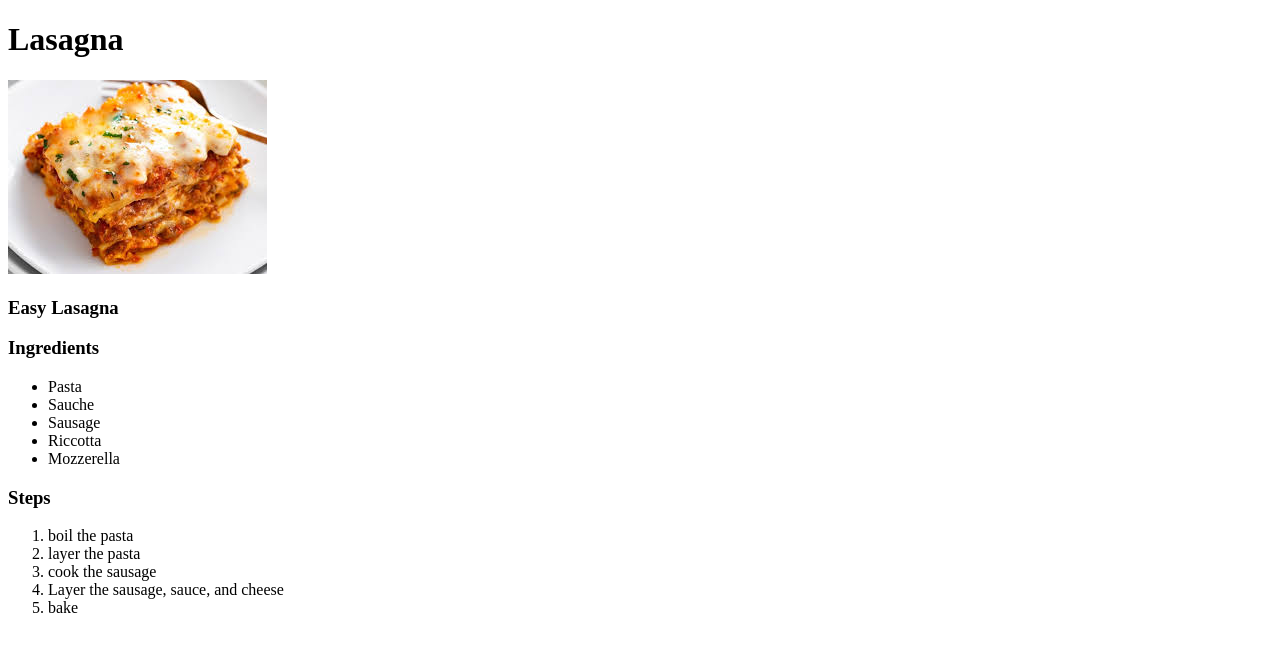
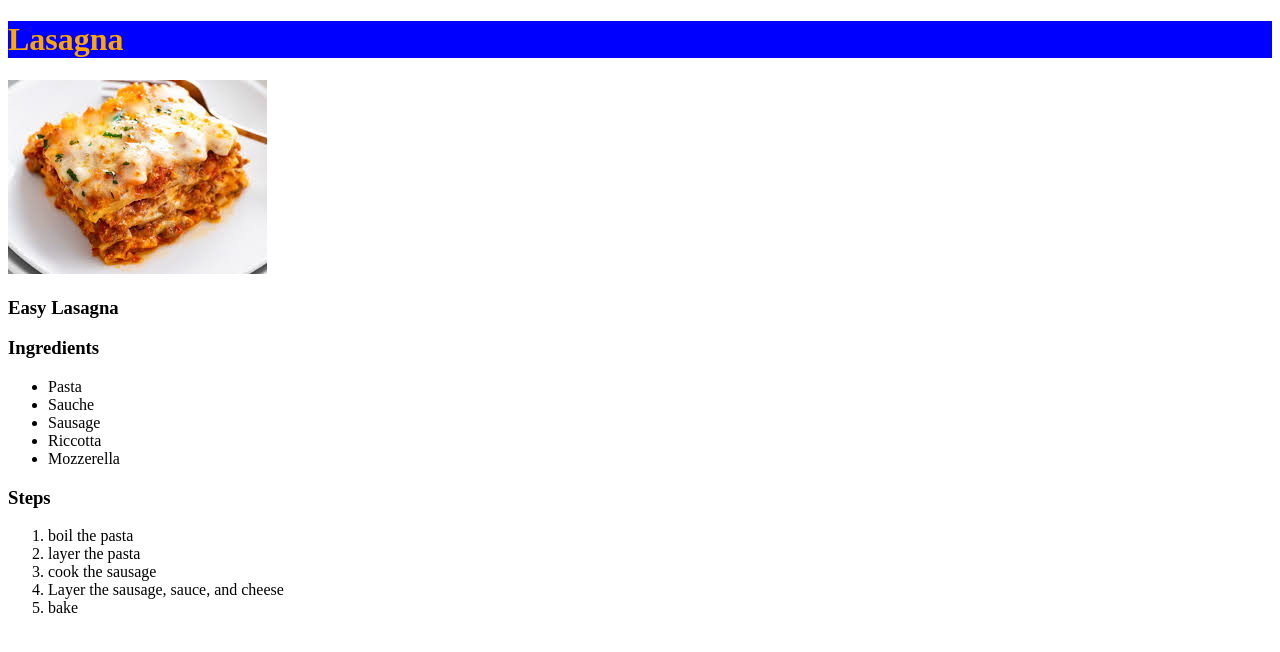
Before and after one commit to mattcoughlon/cook-book, a plain HTML site: page recipes/lasagna.html in a window 1280 px wide. Drawn offline with Linux system fonts and the light colour scheme.

Commit message:
updating

```diff
--- a/recipes/lasagna.html
+++ b/recipes/lasagna.html
@@ -4,6 +4,7 @@
     <meta charset="UTF-8">
     <meta name="viewport" content="width=device-width, initial-scale=1.0">
     <title>Lasagna</title>
+    <link rel="stylesheet" href="../style.css">
 </head>
 <body>
     <h1>Lasagna</h1>
```
Also changed, not shown: index.html (+1 -0 lines).
